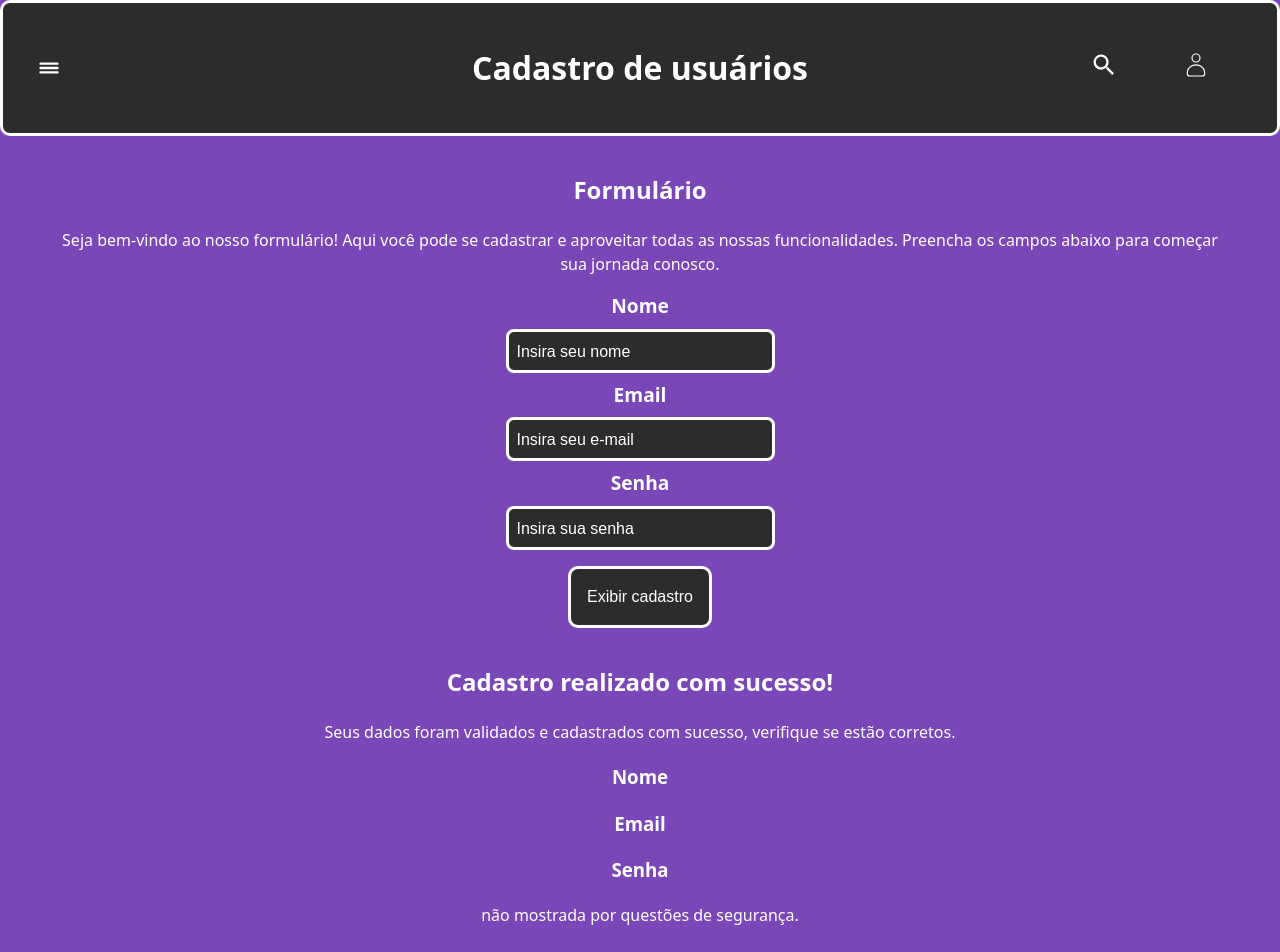
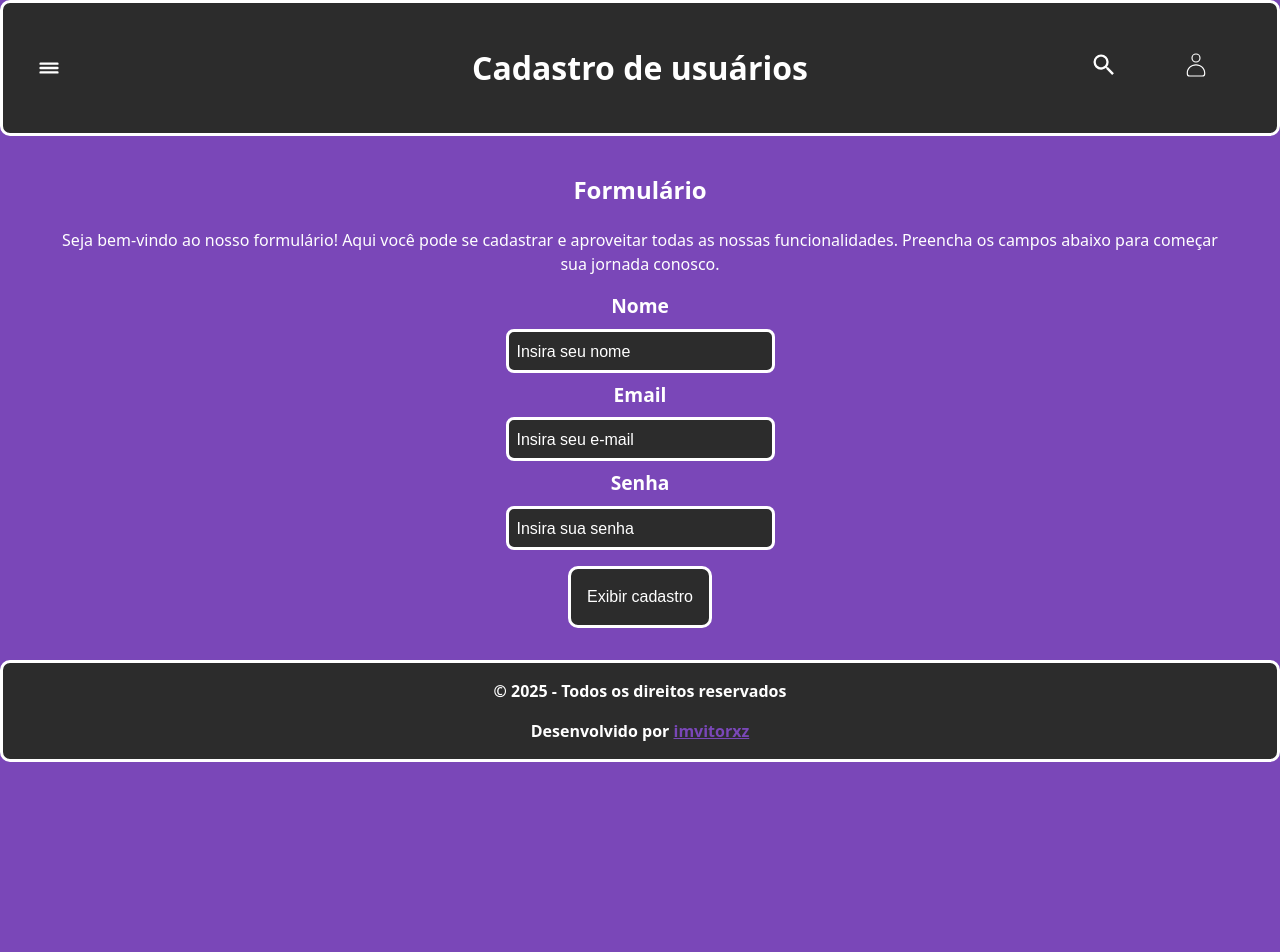
Before and after one commit to imvitorxz/Proficiencia-CPI-II, a React (Create React App) app: page / in a window 1280 px wide. Shown: the top 952 px of the page. After the commit the page ends 800 px from the top, so only its background shows below. Built offline with nearby package versions, Linux system fonts and the light colour scheme; a web font is replaced by a local one.

Commit message:
terminado

```diff
--- a/src/Components/Forms/MainForm.jsx
+++ b/src/Components/Forms/MainForm.jsx
@@ -11,8 +11,6 @@ export default function MainForm() {
     const [password, setPassword] = useState('');
 
     function validateData(event) {
-        event.preventDefault();
-
         if (name.length < 3) {
             alert('Nome inválido!');
             return;
@@ -52,7 +50,7 @@ export default function MainForm() {
                 Exibir cadastro
             </button>
 
-            <div className={styles.divCadastroSucesso} style={{ display: formValidado ? 'none' : 'block' }}>
+            <div className={styles.divCadastroSucesso} style={{ display: formValidado ? 'block' : 'none' }}>
                 <h2>Cadastro realizado com sucesso!</h2>
                 <p>
                     Seus dados foram validados e cadastrados com sucesso, verifique se estão corretos.
```
